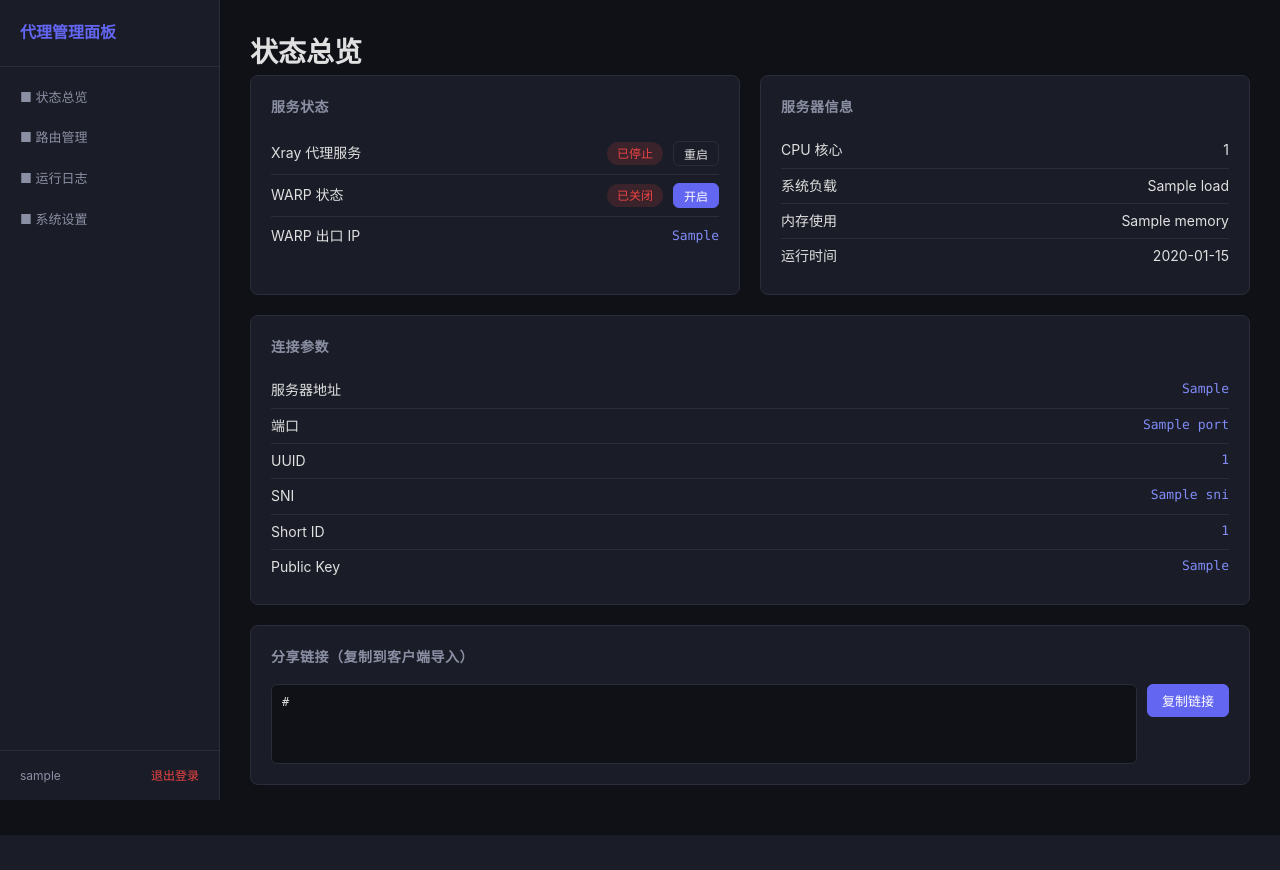
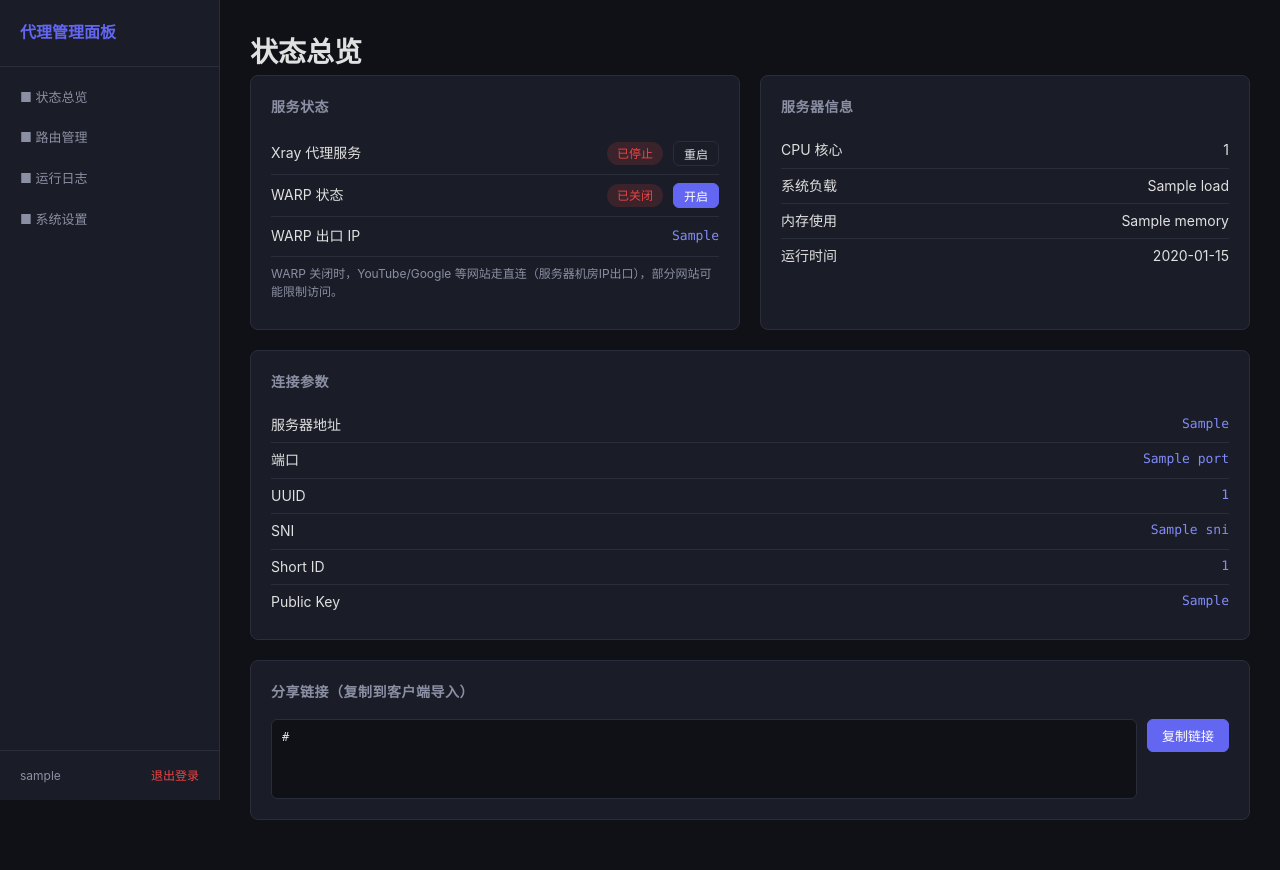
Before and after one commit to Carlingwang/vless-reality-warp, a Flask app: template web-panel/templates/dashboard.html in a window 1280 px wide. Before the commit the page ends 835 px from the top, so only its background shows below. Run offline with Flask 3, Linux system fonts and the light colour scheme; the visitor is signed in with stand-in values (Sample User, id 1); the template is opened without the code that fills it: most values are stand-ins (such as "Sample title", 1, 10 or a date in 2020); parts of the project's set-up code (start-up, migrations or seed data) failed here and were passed over.

Commit message:
修复 WARP 开关功能：关闭时同步切换 Xray 路由规则
- warp_off: 先将 Xray 路由规则从 warp 改为 direct，再停止 WireGuard
- warp_on: 先启动 WireGuard，再将路由规则从 direct 恢复为 warp
- 添加 badge-warn 样式用于显示中间状态
- 面板显示更精确的 WARP 状态（已开启/已关闭/部分开启）
- 关闭 WARP 时显示提示信息说明直连模式的影响

```diff
--- a/web-panel/app.py
+++ b/web-panel/app.py
@@ -93,6 +93,42 @@ def login_required(f):
     return decorated
 
 
+def is_warp_routing_enabled():
+    """Check if Xray routing rules currently point traffic to warp outbound."""
+    try:
+        xray_config = load_xray_config()
+        rules = xray_config.get("routing", {}).get("rules", [])
+        for rule in rules:
+            if rule.get("outboundTag") == "warp":
+                return True
+    except Exception:
+        pass
+    return False
+
+
+def set_warp_routing(enable):
+    """Switch Xray routing rules between warp and direct outbound."""
+    xray_config = load_xray_config()
+    rules = xray_config.get("routing", {}).get("rules", [])
+    target_tag = "warp" if enable else "direct"
+    changed = False
+    for rule in rules:
+        if enable:
+            if rule.get("outboundTag") == "direct":
+                # Only switch back rules that have domain or ip fields (warp rules)
+                if "domain" in rule or "ip" in rule:
+                    rule["outboundTag"] = "warp"
+                    changed = True
+        else:
+            if rule.get("outboundTag") == "warp":
+                rule["outboundTag"] = "direct"
+                changed = True
+    if changed:
+        save_xray_config(xray_config)
+        run_cmd("systemctl restart xray")
+    return changed
+
+
 # ============================================================
 # Routes: Auth
 # ============================================================
@@ -147,9 +183,15 @@ def dashboard():
     wg_out, _, wg_rc = run_cmd("wg show wgcf")
     wg_running = wg_rc == 0 and "interface" in wg_out
 
-    # WARP IP
+    # WARP routing status (from Xray config)
+    warp_routing = is_warp_routing_enabled()
+
+    # Overall WARP status: both WireGuard up AND routing enabled
+    warp_active = wg_running and warp_routing
+
+    # WARP IP (only check when active)
     warp_ip = "N/A"
-    if wg_running:
+    if warp_active:
         out, _, rc = run_cmd(
             "curl -s --interface 172.16.0.2 --connect-timeout 5 "
             "https://www.cloudflare.com/cdn-cgi/trace | grep '^ip='"
@@ -211,6 +253,8 @@ def dashboard():
         "dashboard.html",
         xray_running=xray_running,
         wg_running=wg_running,
+        warp_routing=warp_routing,
+        warp_active=warp_active,
         warp_ip=warp_ip,
         memory=mem_out,
         uptime=uptime_out,
@@ -434,23 +478,32 @@ def service_action(action):
         else:
             flash(f"Xray 重启失败: {err}", "error")
     elif action == "restart_warp":
-        _, err, rc = run_cmd("wg-quick down wgcf && wg-quick up wgcf")
+        # Restart WireGuard and ensure routing is set to warp
+        run_cmd("wg-quick down wgcf 2>/dev/null")
+        _, err, rc = run_cmd("wg-quick up wgcf")
         if rc == 0:
+            set_warp_routing(True)
             flash("WARP 已重新连接", "success")
         else:
             flash(f"WARP 重启失败: {err}", "error")
     elif action == "warp_on":
         _, err, rc = run_cmd("wg-quick up wgcf")
         if rc == 0:
-            flash("WARP 已开启", "success")
+            set_warp_routing(True)
+            flash("WARP 已开启，YouTube/Google 走 Cloudflare 出口", "success")
         else:
             flash(f"WARP 开启失败: {err}", "error")
     elif action == "warp_off":
+        # Step 1: Switch Xray routing to direct (so traffic flows immediately)
+        set_warp_routing(False)
+        # Step 2: Stop WireGuard
         _, err, rc = run_cmd("wg-quick down wgcf")
         if rc == 0:
-            flash("WARP 已关闭", "success")
+            flash("WARP 已关闭，所有流量走直连", "success")
         else:
-            flash(f"WARP 关闭失败: {err}", "error")
+            # WireGuard might already be down, still count as success
+            # since routing is already switched to direct
+            flash("WARP 已关闭，所有流量走直连", "success")
     else:
         flash("未知操作", "error")
 
@@ -460,16 +513,26 @@ def service_action(action):
 @app.route("/api/warp_status")
 @login_required
 def warp_status():
-    _, _, wg_rc = run_cmd("wg show wgcf")
-    if "interface" in _:
+    # Check WireGuard interface
+    wg_out, _, wg_rc = run_cmd("wg show wgcf")
+    wg_running = wg_rc == 0 and "interface" in wg_out
+
+    # Check Xray routing
+    warp_routing = is_warp_routing_enabled()
+
+    if wg_running and warp_routing:
         # Check if really connected (has handshake)
         out, _, _ = run_cmd("wg show wgcf latest-handshakes")
         if out:
             parts = out.strip().split()
             if len(parts) >= 2 and int(parts[1]) > 0:
                 return jsonify({"status": "connected"})
-        return jsonify({"status": "interface_up"})
-    return jsonify({"status": "disconnected"})
+        return jsonify({"status": "connecting"})
+    elif not wg_running and not warp_routing:
+        return jsonify({"status": "disconnected"})
+    else:
+        # Inconsistent state
+        return jsonify({"status": "partial"})
 
 
 # ============================================================
--- a/web-panel/static/style.css
+++ b/web-panel/static/style.css
@@ -8,6 +8,7 @@
     --primary: #6366f1;
     --primary-hover: #818cf8;
     --success: #22c55e;
+    --warn: #f59e0b;
     --error: #ef4444;
     --radius: 8px;
 }
@@ -42,7 +43,11 @@ body { font-family: -apple-system, BlinkMacSystemFont, 'Segoe UI', sans-serif; b
 /* Badge */
 .badge { padding:2px 10px; border-radius:12px; font-size:12px; font-weight:500; }
 .badge-success { background:rgba(34,197,94,.15); color:var(--success); }
+.badge-warn { background:rgba(245,158,11,.15); color:var(--warn); }
 .badge-error { background:rgba(239,68,68,.15); color:var(--error); }
+
+/* Status hint */
+.status-hint { padding:8px 0; font-size:12px; color:var(--text2); line-height:1.5; }
 
 /* Mono */
 .mono { font-family:'SF Mono',Monaco,Consolas,monospace; font-size:13px; color:var(--primary-hover); word-break:break-all; }
--- a/web-panel/templates/dashboard.html
+++ b/web-panel/templates/dashboard.html
@@ -17,12 +17,12 @@
         </div>
         <div class="status-row">
             <span>WARP 状态</span>
-            <span class="badge {% if wg_running %}badge-success{% else %}badge-error{% endif %}">
-                {% if wg_running %}已开启{% else %}已关闭{% endif %}
+            <span class="badge {% if warp_active %}badge-success{% elif wg_running and not warp_routing %}badge-warn{% elif warp_routing and not wg_running %}badge-warn{% else %}badge-error{% endif %}">
+                {% if warp_active %}已开启{% elif wg_running and not warp_routing %}线路已连接，路由已关闭{% elif warp_routing and not wg_running %}路由已启用，线路未连接{% else %}已关闭{% endif %}
             </span>
-            {% if wg_running %}
+            {% if warp_active %}
             <form method="POST" action="{{ url_for('service_action', action='warp_off') }}" style="display:inline">
-                <button type="submit" class="btn btn-danger btn-sm" onclick="return confirm('确定关闭 WARP 吗？YouTube 等网站将无法通过 Cloudflare 出口访问。')">关闭</button>
+                <button type="submit" class="btn btn-danger btn-sm" onclick="return confirm('确定关闭 WARP 吗？&#10;&#10;关闭后 YouTube、Google 等网站将走直连（机房IP出口），部分网站可能无法正常访问。')">关闭</button>
             </form>
             <form method="POST" action="{{ url_for('service_action', action='restart_warp') }}" style="display:inline">
                 <button type="submit" class="btn btn-sm">重连</button>
@@ -37,6 +37,11 @@
             <span>WARP 出口 IP</span>
             <span class="mono">{{ warp_ip }}</span>
         </div>
+        {% if not warp_active %}
+        <div class="status-hint">
+            WARP 关闭时，YouTube/Google 等网站走直连（服务器机房IP出口），部分网站可能限制访问。
+        </div>
+        {% endif %}
     </div>
 
     <div class="card">
```
